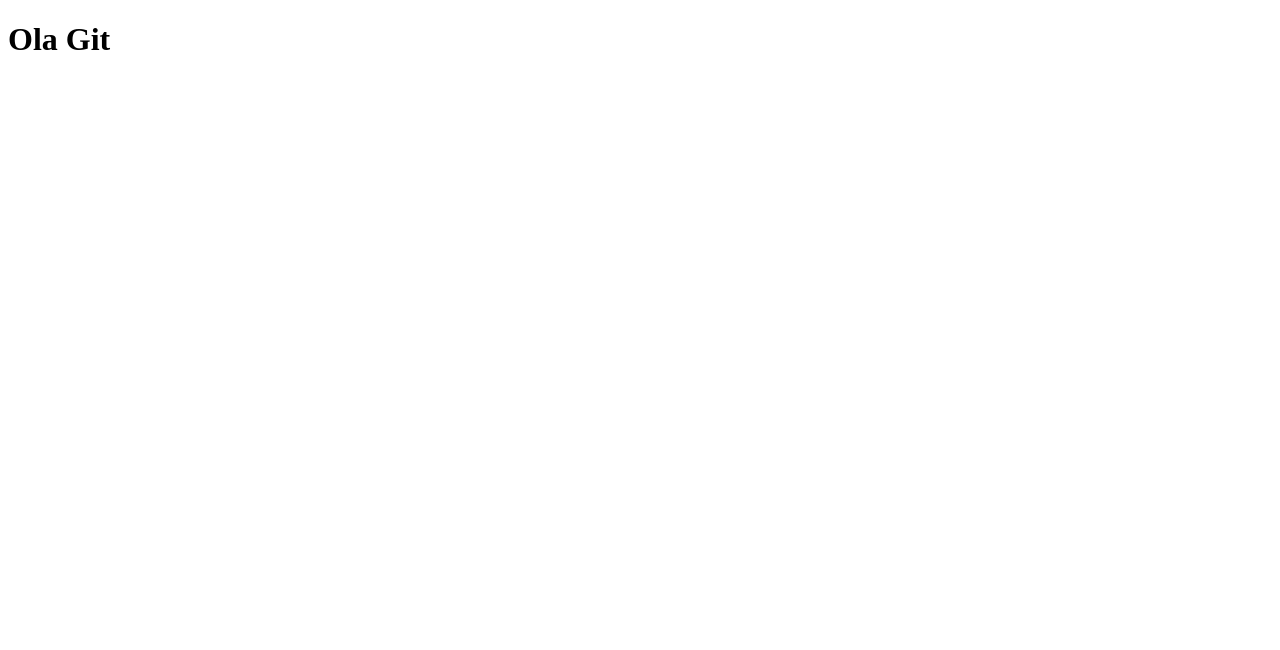
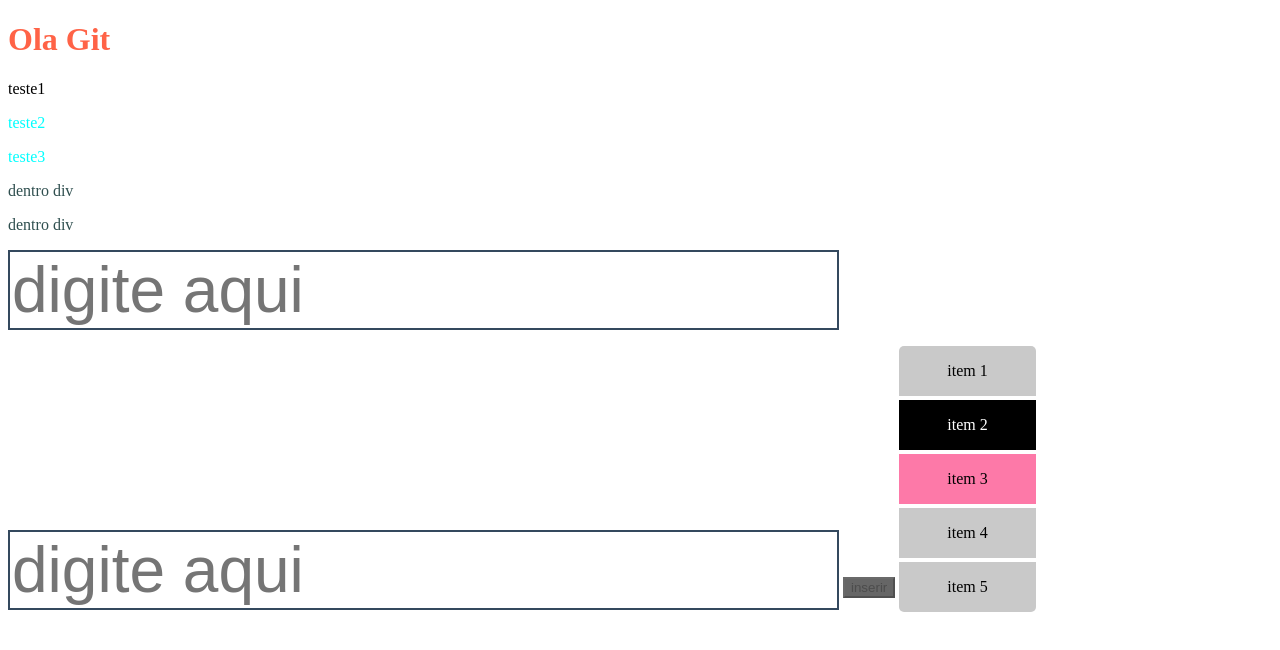
Before and after one commit to luizsavio/imersao-git, a plain HTML site: page index.html in a window 1280 px wide. Drawn offline with Linux system fonts and the light colour scheme.

Commit message:
aula seletores
aula seletores

```diff
--- /dev/null
+++ b/estilo.css
@@ -0,0 +1,92 @@
+h1{
+    color: red;
+    font-weight: bold;
+}
+
+.teste{
+    color: aqua;
+}
+
+#te{
+    color: tomato;
+}
+
+/* irmão adjacentes */
+p + p{
+    color: blueviolet;
+}
+
+/* irmãos gerais */
+
+p ~ p{
+    color: aqua;
+}
+
+div > p{
+    color: brown;
+}
+
+div p{
+    color: blue;
+}
+
+div p{
+    color: darkslategrey;
+}
+
+input{
+    font-size: 4rem;
+    border: 2px #34495e solid;
+    outline: none;
+}
+
+input:hover{
+    background: #2c3e50;
+    color: white;
+}
+
+input:focus{
+    border-color: #e67e22;
+}
+
+button:hover{
+    background: black;
+    color: white;
+}
+
+button:active{
+    background: red;
+}
+
+button:disabled{
+    background: rgba(0, 0, 0, 0.6);
+    cursor: not-allowed;
+}
+
+ul{
+    list-style: none;
+    padding: 0;
+    display: inline-block; /* pega somente a area que ocupa */
+}
+
+ul li{
+    padding: 1rem 3rem;
+    margin-bottom: 4px;
+    background: #c9c9c9;
+}
+
+ul li:first-child{
+    border-radius: 5px 5px 0 0;
+}
+
+ul li:last-child{
+    border-radius: 0 0 5px 5px;
+}
+ul li:nth-of-type(2){
+    background: black;
+    color: white;
+}
+
+ul li:not(.item){
+    background: #fd79a8;
+}
--- a/index.html
+++ b/index.html
@@ -1,12 +1,38 @@
 <!DOCTYPE html>
-<html lang="en">
+<html lang="pt-br">
 <head>
     <meta charset="UTF-8">
     <meta http-equiv="X-UA-Compatible" content="IE=edge">
     <meta name="viewport" content="width=device-width, initial-scale=1.0">
     <title>Meu primeiro Site versionado</title>
+    <link rel="stylesheet" href="estilo.css">
 </head>
 <body>
-    <h1>Ola Git</h1>
+    <h1 class="teste" id="te">Ola Git</h1>
+    <p>teste1</p>
+    <p>teste2</p>
+    <p>teste3</p>
+
+    <div>
+        <p>dentro div</p>
+    </div>
+
+    <div>
+        <header>
+            <p>dentro div</p>
+        </header>
+    </div>
+
+    <input type="text" placeholder="digite aqui">
+    <input type="text" placeholder="digite aqui">
+    <button disabled>inserir</button>
+
+    <ul>
+        <li class="item">item 1</li>
+        <li class="item">item 2</li>
+        <li class="">item 3</li>
+        <li class="item">item 4</li>
+        <li class="item">item 5</li>
+    </ul>
 </body>
 </html>
```
Also changed, not shown: 1 other file.
